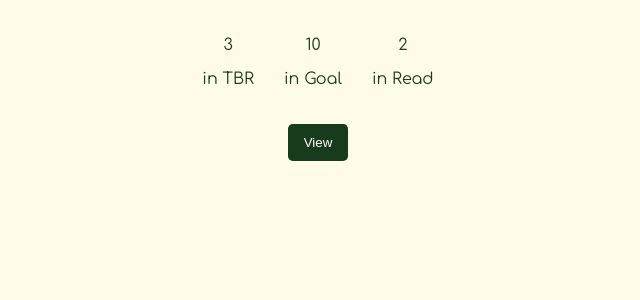
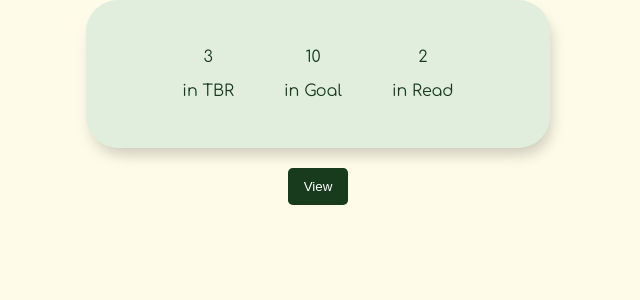
Before and after one commit to ShazSeatter/Book_Bucket_List, a Flask app: page / in a window 1280 px wide. Shown: the part 101-401 px from the top of the page, without its empty margins (322-962 px from the left). Run offline with Flask 2, Linux system fonts and the light colour scheme.

Commit message:
homepage styling done

```diff
--- a/static/style.css
+++ b/static/style.css
@@ -1,6 +1,7 @@
 body {
     background-color: #fefbe9;
 }
+
 
 header {
     margin-top: 20px;
@@ -13,14 +14,20 @@ header {
 header > h1 {
     font-weight: 700;
 }
+
 .container {
     display: flex;
     justify-content: center;
-    gap: 30px;
+    gap: 50px;
+    background-color: #e1eedd;
+    width: 400px;
+    margin: auto;
+    padding: 2rem;
+    border-radius: 2rem;
+    box-shadow: 7px 9px 14px -3px rgba(0,0,0,0.1),0px 10px 15px -3px rgba(0,0,0,0.1);
 }
 
 .section-container {
-    margin-top: 20px;
     text-align: center;
     color: #183a1d;
     font-family: 'Comfortaa', cursive;;
```
